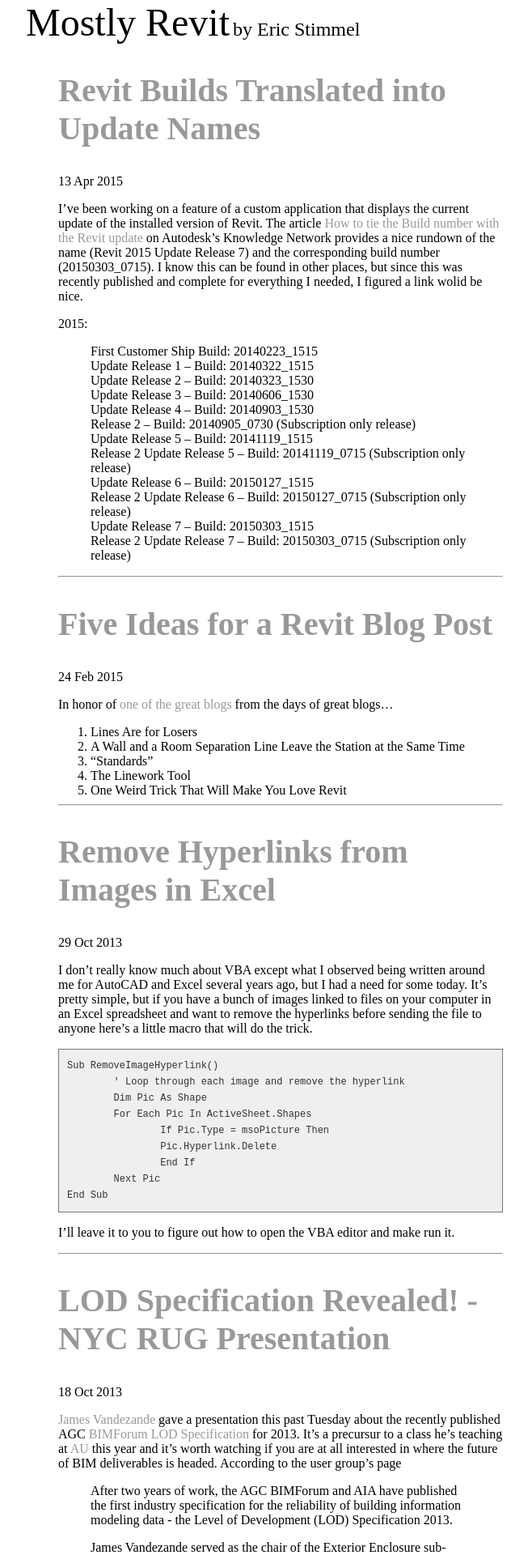
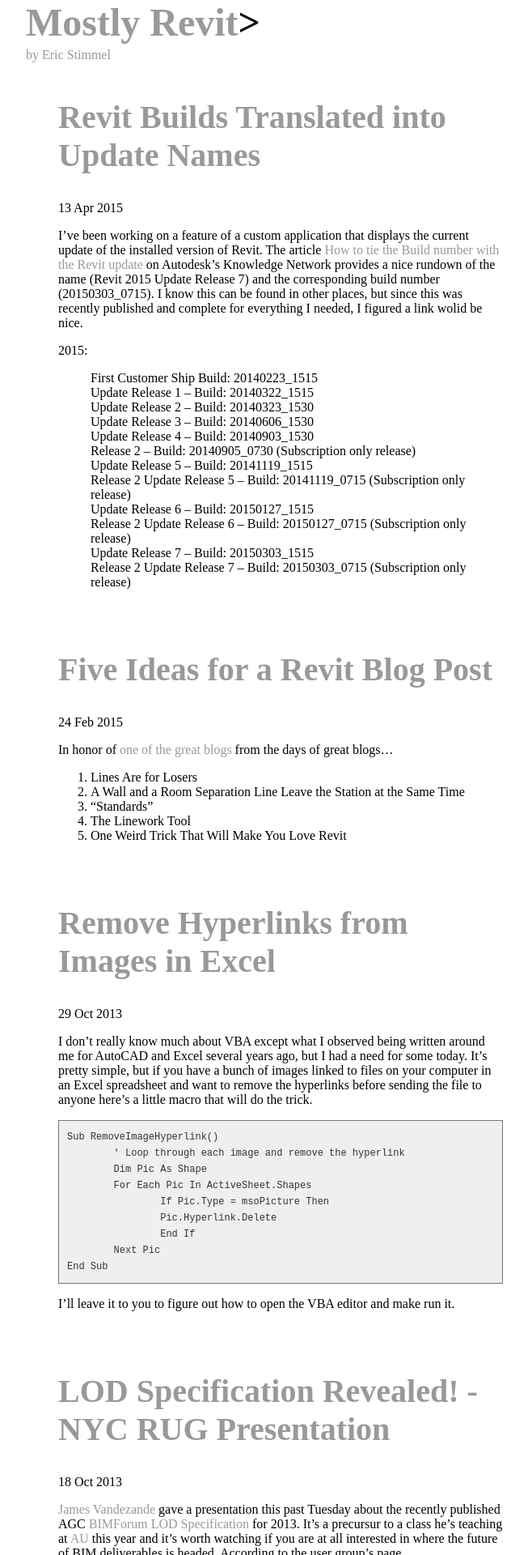
Before and after one commit to estimmel/mostly-revit-blog, a Jekyll site: the page built from index.html, in a window 1280 px wide. Shown: the top 1920 px of the page at 81% size, without its empty margins (313-966 px from the left). Built offline with Jekyll 4.4.1, drawn with Linux system fonts in a browser that asks for light colours.

Commit message:
adjustments to the title

```diff
--- a/_layouts/default.html
+++ b/_layouts/default.html
@@ -7,7 +7,7 @@
 		</head>
 		<body>
 			<header>
-				<span id="maintitlelink">{{ page.title }}</span>
+				<span id="maintitlelink"><a href="{{ page.title }}">{{ page.title }}</a>></span>
 				<span id="byline">by Eric Stimmel</span>
 			</header>
 			<div class="container">
--- a/css/main.css
+++ b/css/main.css
@@ -3,10 +3,19 @@
     margin: auto;
 }
 #maintitlelink {
-    font-size: 3em;
+	font-size: 48px;
+	display: block;
+	font-weight: bold;
+	margin-bottom: 0.3em;
 }
 #byline {
-    font-size: 1.5em;
+	color: #999;
+	line-height: 18px;
+	position: relative;
+	top: -10px;
+}
+.post {
+    margin-bottom: 75px;
 }
 nav ul, footer ul {
     font-family:'Helvetica', 'Arial', 'Sans-Serif';
--- a/index.html
+++ b/index.html
@@ -10,6 +10,5 @@
 			<div class="post">
 				{{ post.content }}
 			</div>
-			<hr>
 	  {% endfor %}
 	</ul>
```
